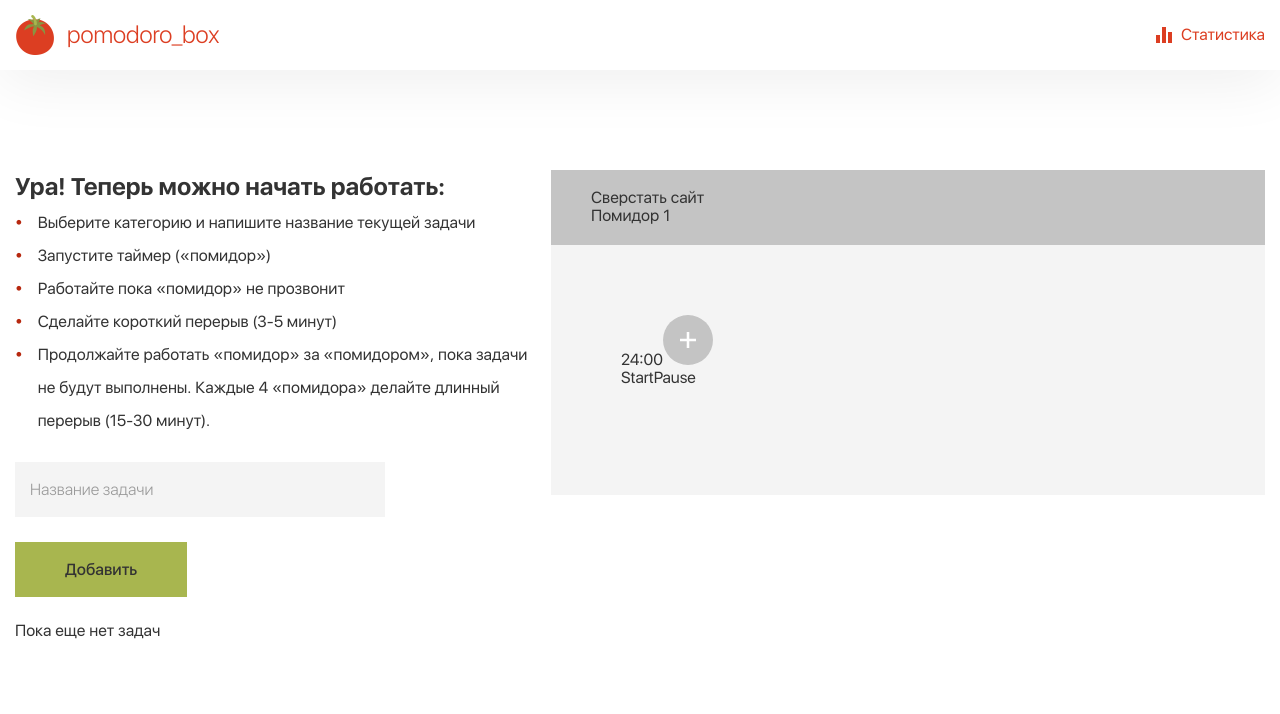
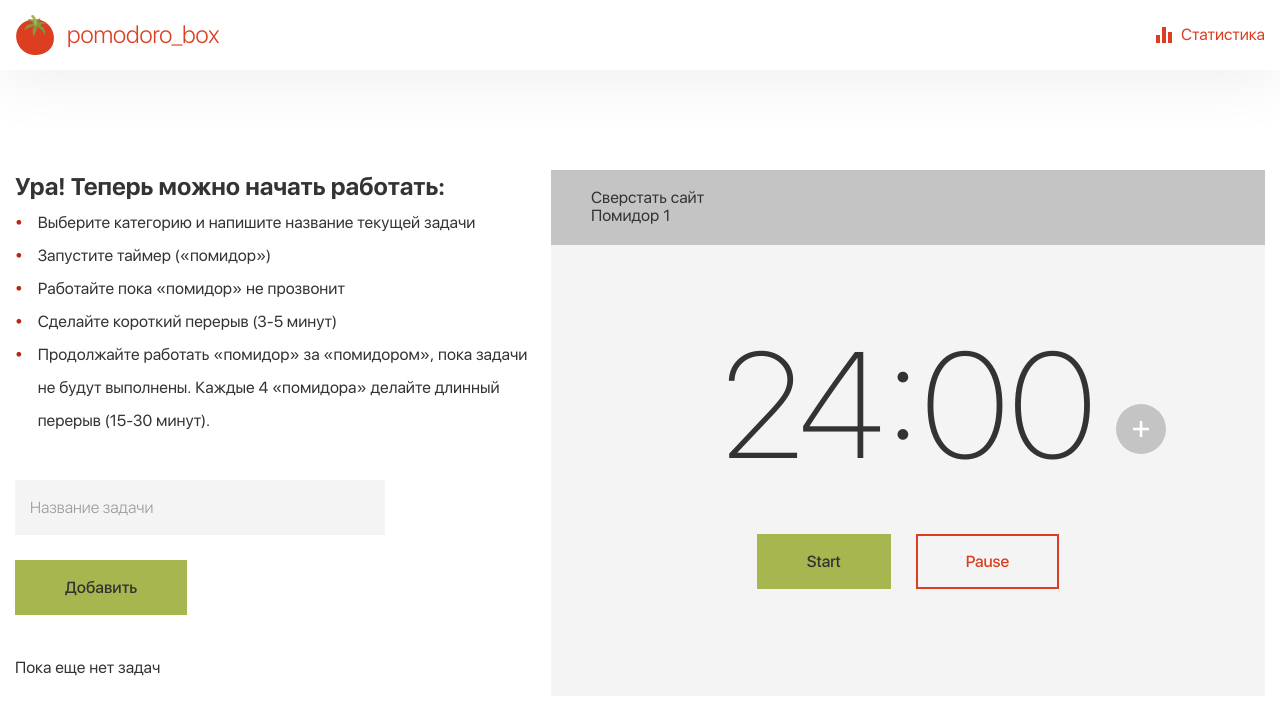
Before and after one commit to Ivanwg/pomodoro-nuxt, a Next.js app: page / in a window 1280 px wide. Shown: the top 714 px of the page. Built offline with nearby package versions, Linux system fonts and the light colour scheme.

Commit message:
REd btn added

```diff
--- /dev/null
+++ b/src/components/RedBtn/index.tsx
@@ -0,0 +1,25 @@
+import { createLongClassName } from '@/utils/createLongClassName';
+import styles from './style.module.scss';
+
+
+interface IProps {
+  children: React.ReactNode;
+  onClick?: () => void;
+  type?: "button" | "submit" | "reset" | undefined;
+  classNames?: Array<string>;
+}
+
+function RedBtn({children, onClick, type, classNames}: IProps) {
+  const names = classNames ? [styles.btn, ...classNames] : [styles.btn];
+  return (
+    <button
+      className={createLongClassName(names)}
+      onClick={onClick ? onClick : undefined}
+      type={type ? type : undefined}
+    >
+      {children}
+    </button>
+   );
+}
+
+export default RedBtn;
--- /dev/null
+++ b/src/components/RedBtn/style.module.scss
@@ -0,0 +1,27 @@
+
+
+.btn {
+  padding: 17px 48px;
+  border: 2px solid var(--tomato);
+  font-size: 16px;
+  font-weight: 500;
+  line-height: 17px;
+  text-align: center;
+  color: var(--tomato);
+  transition-property: transform background-color color;
+  transition-duration: .3s;
+  transition-timing-function: ease;
+
+  &:active {
+    transform: translateY(1px);
+  }
+}
+
+@media(min-width: 768px) {
+  .btn {
+    &:hover {
+      color: white;
+      background-color: var(--tomato);
+    }
+  }
+}
--- a/src/components/Timer/index.tsx
+++ b/src/components/Timer/index.tsx
@@ -1,6 +1,8 @@
 import { observer } from 'mobx-react-lite';
 import styles from './style.module.scss';
 import { createLongClassName } from '@/utils/createLongClassName';
+import GreenBtn from '../GreenBtn';
+import RedBtn from '../RedBtn';
 
 
 interface IProps {
@@ -31,8 +33,8 @@ const Timer = observer(({additionalClassName}: IProps) => {
           </button>
         </div>
         <div className={styles.btns}>
-          <button className={styles.first}>Start</button>
-          <button className={styles.seconds}>Pause</button>
+          <GreenBtn classNames={[styles.first]}>Start</GreenBtn>
+          <RedBtn classNames={[styles.seconds]}>Pause</RedBtn>
         </div>
       </div>
     </div>
--- a/src/components/Timer/style.module.scss
+++ b/src/components/Timer/style.module.scss
@@ -9,6 +9,55 @@
 }
 
 .body {
+  display: flex;
+  flex-direction: column;
+  align-items: center;
   padding: 70px 70px 107px;
   background-color: var(--input-bgc);
 }
+
+.time {
+  position: relative;
+  display: flex;
+  align-items: center;
+  justify-content: center;
+  font-size: 150px;
+  font-weight: 200;
+  line-height: 179px;
+  color: var(--always-black);
+}
+
+.addTime {
+  position: absolute;
+  top: 0;
+  right: -70px;
+  transition: transform .3s ease;
+  svg {
+    circle {
+      transition: fill .3s ease;
+    }
+  }
+
+  &:active {
+    transform: translateY(1px);
+  }
+}
+
+.btns {
+  display: flex;
+  align-items: center;
+  gap: 25px;
+  margin-top: 40px;
+}
+
+@media(min-width: 768px) {
+  .addTime {
+    &:hover {
+      svg {
+        circle {
+          fill: var(--green-hover);
+        }
+      }
+    }
+  }
+}
--- a/src/pages/statistic.tsx
+++ b/src/pages/statistic.tsx
@@ -8,12 +8,12 @@ function Statictic() {
   return (
     <>
       <div className='statistic'>
-        <h1 className='title' additionalClassName='cell-title'>Ваша активность</h1>
+        {/* <h1 className='title' additionalClassName='cell-title'>Ваша активность</h1>
         <ChartBlock additionalClassName='cell-chart' />
         <TodayBlock additionalClassName='cell-todays' />
         <FocusBlock additionalClassName='cell-card' />
         <PauseBlock additionalClassName='cell-card' />
-        <STopBlock additionalClassName='cell-card' />
+        <STopBlock additionalClassName='cell-card' /> */}
       </div>
     </>
    );
```
